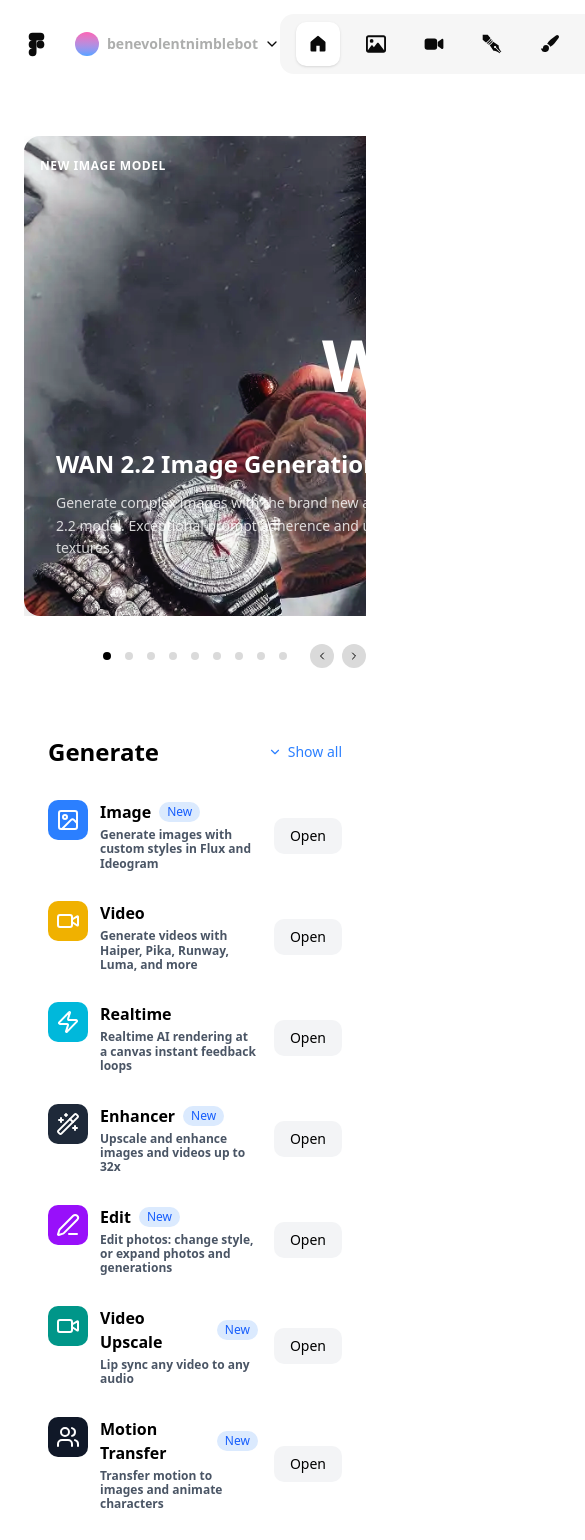
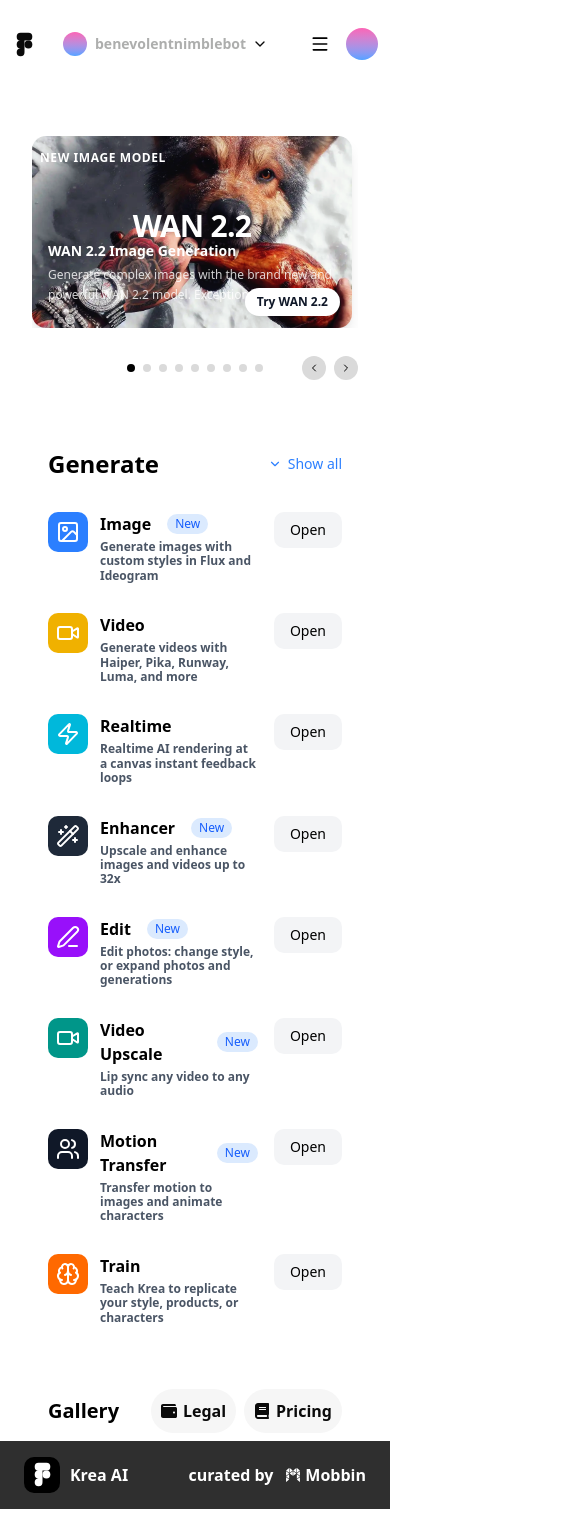
Before and after one commit to Lansa-18/cartolink_assessment, a Next.js app: page / in a window 390 px wide. Shown: the top 1540 px of the page, 585 px wide, since content can reach past the window. After the commit the page ends 1509 px from the top, so only its background shows below. Built offline with nearby package versions, Linux system fonts and the light colour scheme.

Commit message:
done with responsiveness

```diff
--- a/app/_components/Carousel.tsx
+++ b/app/_components/Carousel.tsx
@@ -1,25 +1,42 @@
 "use client";
 
-import { useState } from "react";
+import { useState, useEffect } from "react";
 import { ChevronLeft, ChevronRight } from "lucide-react";
 import { carouselDetails } from "@/lib/carouselDetails";
 import CarouselCard from "./CarouselCard";
 
 export default function Carousel() {
   const [currentIndex, setCurrentIndex] = useState(0);
+  const [scrollAmount, setScrollAmount] = useState(896);
 
-  // Calculate scroll amount (one card width + gap)
-  const scrollAmount = 896; // 880 card width + 16px gap
+  // Update scroll amount based on screen size
+  useEffect(() => {
+    const updateScrollAmount = () => {
+      if (window.innerWidth < 640) {
+        setScrollAmount(336); // 320px card + 16px gap
+      } else if (window.innerWidth < 900) {
+        setScrollAmount(576); // 560px card + 16px gap
+      } else if (window.innerWidth < 1024) {
+        setScrollAmount(736); // 720px card + 16px gap
+      } else {
+        setScrollAmount(896); // 880px card + 16px gap
+      }
+    };
+
+    updateScrollAmount();
+    window.addEventListener("resize", updateScrollAmount);
+    return () => window.removeEventListener("resize", updateScrollAmount);
+  }, []);
 
   const nextSlide = () => {
     setCurrentIndex((prevIndex) =>
-      prevIndex >= carouselDetails.length - 1 ? 0 : prevIndex + 1
+      prevIndex >= carouselDetails.length - 1 ? 0 : prevIndex + 1,
     );
   };
 
   const prevSlide = () => {
     setCurrentIndex((prevIndex) =>
-      prevIndex === 0 ? carouselDetails.length - 1 : prevIndex - 1
+      prevIndex === 0 ? carouselDetails.length - 1 : prevIndex - 1,
     );
   };
 
@@ -28,7 +45,7 @@
   };
 
   return (
-    <div className="w-full">
+    <div className="w-full px-2 sm:px-0">
       {/* Carousel Container */}
       <div className="overflow-hidden">
         <div
@@ -38,10 +55,7 @@
           }}
         >
           {carouselDetails.map((card) => (
-            <div
-              key={card.id}
-              className="flex-shrink-0"
-            >
+            <div key={card.id} className="flex-shrink-0">
               <CarouselCard
                 imgSrc={card.imgSrc}
                 modelText={card.modelText}
@@ -56,14 +70,14 @@
       </div>
 
       {/* Navigation and Dots */}
-      <div className="flex items-center justify-center mt-6 gap-3.5 relative h-8">
+      <div className="relative mt-6 flex h-8 items-center justify-center gap-3.5">
         {/* Dot Indicators */}
-        <div className="flex gap-3.5">
+        <div className="flex gap-2 sm:gap-3.5">
           {carouselDetails.map((_, index) => (
             <button
               key={index}
               onClick={() => goToSlide(index)}
-              className={`w-2 h-2 rounded-full transition-colors duration-200 cursor-pointer ${
+              className={`h-2 w-2 cursor-pointer rounded-full transition-colors duration-200 ${
                 index === currentIndex
                   ? "bg-black dark:bg-white"
                   : "bg-[#dadada] dark:bg-gray-600"
@@ -76,21 +90,21 @@
         <div className="absolute right-0 flex gap-2">
           <button
             onClick={prevSlide}
-            className="z-30 p-1.5 bg-[#dadada] dark:bg-white backdrop-blur-sm rounded-full group hover:bg-black transition-colors duration-200"
+            className="group z-30 rounded-full bg-[#dadada] p-1.5 backdrop-blur-sm transition-colors duration-200 hover:bg-black dark:bg-white"
           >
             <ChevronLeft
               size={12}
-              className="text-black group-hover:text-white font-bold dark:group-hover:text-black"
+              className="font-bold text-black group-hover:text-white dark:group-hover:text-black"
             />
           </button>
 
           <button
             onClick={nextSlide}
-            className="z-30 p-1.5 bg-[#dadada] dark:bg-white backdrop-blur-sm rounded-full group hover:bg-black hover:text-white transition-colors duration-200"
+            className="group z-30 rounded-full bg-[#dadada] p-1.5 backdrop-blur-sm transition-colors duration-200 hover:bg-black hover:text-white dark:bg-white"
           >
             <ChevronRight
               size={12}
-              className="text-black group-hover:text-white dark:group-hover:text-black font-bold"
+              className="font-bold text-black group-hover:text-white dark:group-hover:text-black"
             />
           </button>
         </div>
--- a/app/_components/CarouselCard.tsx
+++ b/app/_components/CarouselCard.tsx
@@ -10,36 +10,36 @@
   btnText,
 }: CarouselCardProps) {
   return (
-    <div className="relative w-[55rem] h-[30rem] rounded-2xl overflow-hidden shadow-2xl">
+    <div className="relative w-[20rem] h-[12rem] sm:w-[35rem] sm:h-[20rem] custom-900:w-[45rem] custom-900:h-[25rem] lg:w-[55rem] lg:h-[30rem] rounded-xl sm:rounded-2xl overflow-hidden shadow-lg sm:shadow-2xl">
       <Image src={imgSrc} alt="carousel-img" fill className="object-cover" />
 
-      <div className="absolute top-4 left-4 z-20">
+      <div className="absolute top-2 sm:top-4 left-2 sm:left-4 z-20">
         <span className="text-xs text-white font-bold tracking-wider uppercase">
           {modelText}
         </span>
       </div>
 
       {/* Content Overlay */}
-      <div className="relative z-20 h-full flex flex-col justify-center px-8">
+      <div className="relative z-20 h-full flex flex-col justify-center px-4 sm:px-6 custom-900:px-8">
         {/* Main Title */}
-        <div className="text-center mb-4">
-          <h1 className="text-7xl font-bold text-white mb-2 tracking-tight">
+        <div className="text-center mb-2 sm:mb-4">
+          <h1 className="text-3xl sm:text-4xl custom-900:text-6xl lg:text-7xl font-bold text-white mb-1 sm:mb-2 tracking-tight">
             {centerText}
           </h1>
         </div>
 
         {/* Description Section */}
-        <div className="max-w-md absolute bottom-8">
-          <h2 className="text-2xl font-bold text-white mb-3">
+        <div className="max-w-xs sm:max-w-sm custom-900:max-w-md absolute bottom-3 sm:bottom-6 custom-900:bottom-8">
+          <h2 className="text-sm sm:text-lg custom-900:text-xl lg:text-2xl font-bold text-white mb-1 sm:mb-2 custom-900:mb-3">
             {bottomHeaderText}
           </h2>
-          <p className="text-white/80 text-sm leading-relaxed mb-6">
+          <p className="text-white/80 text-xs sm:text-sm leading-relaxed mb-3 sm:mb-4 custom-900:mb-6 line-clamp-2 sm:line-clamp-3 custom-900:line-clamp-none">
             {bottomParagraph}
           </p>
         </div>
 
-        <div className="absolute bottom-8 right-8">
-          <button className="bg-white text-gray-900 px-6 py-3 cursor-pointer rounded-full font-semibold text-sm hover:bg-gray-100 transition-colors duration-200 shadow-lg">
+        <div className="absolute bottom-3 sm:bottom-6 custom-900:bottom-8 right-3 sm:right-6 custom-900:right-8">
+          <button className="bg-white text-gray-900 px-3 sm:px-4 custom-900:px-6 py-1.5 sm:py-2 custom-900:py-3 cursor-pointer rounded-full font-semibold text-xs sm:text-sm hover:bg-gray-100 transition-colors duration-200 shadow-lg">
             {btnText}
           </button>
         </div>
--- a/app/_components/Footer.tsx
+++ b/app/_components/Footer.tsx
@@ -11,17 +11,17 @@
             <div className="flex items-center justify-center w-9 h-9 bg-black rounded-lg">
               <IoLogoFigma size={25} className="text-white" />
             </div>
-            <span className="text-white font-bold text-2xl">Krea AI</span>
+            <span className="text-white font-bold text-base sm:text-2xl">Krea AI</span>
           </div>
 
           {/* Right Side - Curated by Mobbin */}
-          <div className="flex items-center gap-5 text-white">
-            <span className="text-2xl font-bold tracking-normal">
+          <div className="flex items-center gap-3 text-white">
+            <span className="text-base sm:text-2xl font-bold tracking-normal">
               curated by
             </span>
-            <div className="flex items-center gap-1.5">
-              <RxModulzLogo className="text-white text-5xl" />
-              <span className="text-white font-bold text-3xl">Mobbin</span>
+            <div className="flex items-center gap-1">
+              <RxModulzLogo />
+              <span className="text-white font-bold text-base  sm:text-3xl">Mobbin</span>
             </div>
           </div>
         </div>
--- a/app/_components/GenerateCard.tsx
+++ b/app/_components/GenerateCard.tsx
@@ -18,8 +18,7 @@
         </button>
       </div>
 
-      {/* Grid */}
-      <div className="grid grid-cols-1 md:grid-cols-4 gap-7.5">
+      <div className="grid grid-cols-1 md:grid-cols-2 lg:grid-cols-3 xl:grid-cols-4 gap-7.5">
         {generateItems.map((item) => (
           <div
             key={item.id}
@@ -36,8 +35,8 @@
 
                 {/* Title and Description */}
                 <div className="">
-                  <div className="flex items-center gap-2 mb-1">
-                    <h3 className="text-base font-semibold text-black dark:text-white">
+                  <div className="flex items-center gap-4 lg:gap-2 md:gap-1 md:border-red-500 mb-1">
+                    <h3 className="text-base font-semibold text-black dark:text-white md:leading-[1.20] md:text-sm">
                       {item.title}
                     </h3>
                     {item.isNew && (
@@ -53,7 +52,7 @@
               </div>
 
               {/* Right side - Open Button */}
-              <button className="bg-gray-100 hover:bg-gray-200 dark:bg-gray-800 dark:hover:bg-gray-700 text-black dark:text-white font-medium py-2 px-4 rounded-lg transition-colors duration-200 text-sm ml-4 flex-shrink-0">
+              <button className="bg-gray-100 self-start hover:bg-gray-200 dark:bg-gray-800 dark:hover:bg-gray-700 text-black dark:text-white font-medium py-2 px-4 rounded-lg transition-colors duration-200 text-sm ml-4 flex-shrink-0">
                 Open
               </button>
             </div>
--- /dev/null
+++ b/app/_components/HamburgerMenu.tsx
@@ -0,0 +1,141 @@
+"use client";
+
+import { Bell, Headset, Images, Menu, X } from "lucide-react";
+import Link from "next/link";
+import { usePathname } from "next/navigation";
+import { useState } from "react";
+import { FaFolder, FaRegImage } from "react-icons/fa6";
+import { GiFountainPen } from "react-icons/gi";
+import { GoHomeFill } from "react-icons/go";
+import { HiMiniPaintBrush } from "react-icons/hi2";
+import { IoVideocam } from "react-icons/io5";
+import { PiMarkerCircleFill } from "react-icons/pi";
+import { ThemeToggle } from "./ThemeToggle";
+
+export default function HamburgerMenu() {
+  const [isOpen, setIsOpen] = useState(false);
+  const pathName = usePathname();
+
+  const navItems = [
+    { href: "/", icon: GoHomeFill, label: "Home" },
+    { href: "#", icon: FaRegImage, label: "Desktop" },
+    { href: "#", icon: IoVideocam, label: "Video" },
+    { href: "#", icon: GiFountainPen, label: "Edit" },
+    { href: "#", icon: HiMiniPaintBrush, label: "Check" },
+    { href: "#", icon: PiMarkerCircleFill, label: "Text" },
+    { href: "#", icon: FaFolder, label: "Files" },
+  ];
+
+  const toggleMenu = () => {
+    setIsOpen(!isOpen);
+  };
+
+  const closeMenu = () => {
+    setIsOpen(false);
+  };
+
+  return (
+    <div className="relative xl:hidden">
+      <button
+        onClick={toggleMenu}
+        className="rounded-lg p-2 transition-colors duration-200 hover:bg-gray-100 dark:hover:bg-gray-800"
+        aria-label="Toggle menu"
+      >
+        {isOpen ? (
+          <X size={20} className="text-black dark:text-white" />
+        ) : (
+          <Menu size={20} className="text-black dark:text-white" />
+        )}
+      </button>
+
+      {/* Dropdown Menu */}
+      {isOpen && (
+        <>
+          {/* Backdrop */}
+          <div
+            className="bg-opacity-25 fixed inset-0 z-40 bg-black"
+            onClick={closeMenu}
+          />
+
+          {/* Menu Content */}
+          <div className="absolute top-12 right-0 z-50 w-64 rounded-xl border border-gray-200 bg-white py-2 shadow-lg dark:border-gray-700 dark:bg-gray-900">
+            {/* Navigation Items */}
+            <div className="px-2 py-2">
+              <h3 className="px-2 py-1 text-xs font-semibold tracking-wider text-gray-500 uppercase dark:text-gray-400">
+                Navigation
+              </h3>
+              {navItems.map((item) => {
+                const IconComponent = item.icon;
+                return (
+                  <Link
+                    key={item.href}
+                    href={item.href}
+                    onClick={closeMenu}
+                    className={`flex items-center gap-3 rounded-lg px-3 py-2 transition-colors duration-200 ${
+                      pathName === item.href
+                        ? "bg-blue-50 text-blue-600 dark:bg-blue-900 dark:text-blue-300"
+                        : "text-black hover:bg-gray-50 dark:text-white dark:hover:bg-gray-800"
+                    }`}
+                  >
+                    <IconComponent size={18} />
+                    <span className="font-medium">{item.label}</span>
+                  </Link>
+                );
+              })}
+            </div>
+
+            {/* Divider */}
+            <div className="my-2 border-t border-gray-200 dark:border-gray-700" />
+
+            {/* Utility Items */}
+            <div className="px-2 py-2">
+              <h3 className="px-2 py-1 text-xs font-semibold tracking-wider text-gray-500 uppercase dark:text-gray-400">
+                Tools
+              </h3>
+
+              {/* Gallery */}
+              <Link
+                href="/gallery"
+                onClick={closeMenu}
+                className="flex items-center gap-3 rounded-lg px-3 py-2 transition-colors duration-200 hover:bg-gray-50 dark:hover:bg-gray-800"
+              >
+                <Images size={18} className="text-black dark:text-white" />
+                <span className="font-medium text-black dark:text-white">
+                  Gallery
+                </span>
+              </Link>
+
+              {/* Support */}
+              <Link
+                href="/support"
+                onClick={closeMenu}
+                className="flex items-center gap-3 rounded-lg px-3 py-2 transition-colors duration-200 hover:bg-gray-50 dark:hover:bg-gray-800"
+              >
+                <Headset size={18} className="text-black dark:text-white" />
+                <span className="font-medium text-black dark:text-white">
+                  Support
+                </span>
+              </Link>
+
+              {/* Notification Bell */}
+              <div className="flex items-center gap-3 rounded-lg px-3 py-2 transition-colors duration-200 hover:bg-gray-50 dark:hover:bg-gray-800">
+                <Bell size={18} className="text-black dark:text-white" />
+                <span className="font-medium text-black dark:text-white">
+                  Notifications
+                </span>
+              </div>
+
+              {/* Theme Toggle */}
+              <div className="flex items-center justify-between rounded-lg px-3 py-2 transition-colors duration-200 hover:bg-gray-50 dark:hover:bg-gray-800">
+                <span className="font-medium text-black dark:text-white">
+                  Theme
+                </span>
+                <ThemeToggle />
+              </div>
+            </div>
+          </div>
+        </>
+      )}
+    </div>
+  );
+}
--- a/app/_components/Navigation.tsx
+++ b/app/_components/Navigation.tsx
@@ -1,54 +1,51 @@
 "use client";
 
-import {
-  Bell,
-  Headset,
-  Images
-} from "lucide-react";
+import { Bell, Headset, Images } from "lucide-react";
 import Link from "next/link";
 import { usePathname } from "next/navigation";
-import { FaFolder, FaRegImage } from 'react-icons/fa6';
-import { GiFountainPen } from 'react-icons/gi';
-import { GoHomeFill } from 'react-icons/go';
-import { HiMiniPaintBrush } from 'react-icons/hi2';
-import { IoVideocam } from 'react-icons/io5';
-import { PiMarkerCircleFill } from 'react-icons/pi';
+import { FaFolder, FaRegImage } from "react-icons/fa6";
+import { GiFountainPen } from "react-icons/gi";
+import { GoHomeFill } from "react-icons/go";
+import { HiMiniPaintBrush } from "react-icons/hi2";
+import { IoVideocam } from "react-icons/io5";
+import { PiMarkerCircleFill } from "react-icons/pi";
 import Button from "./Button";
 import Logo from "./Logo";
 import SupportIcon from "./SupportIcons";
 import { ThemeToggle } from "./ThemeToggle";
+import HamburgerMenu from "./HamburgerMenu";
 
 export default function Navigation() {
   const pathName = usePathname();
 
   const navItems = [
     { href: "/", icon: GoHomeFill, label: "Home" },
-    { href: "/desktop", icon: FaRegImage, label: "Desktop" },
-    { href: "/video", icon: IoVideocam, label: "Video" },
-    { href: "/edit", icon: GiFountainPen, label: "Edit" },
-    { href: "/check", icon: HiMiniPaintBrush, label: "Check" },
-    { href: "/text", icon: PiMarkerCircleFill, label: "Text" },
-    { href: "/files", icon: FaFolder, label: "Files" },
+    { href: "#", icon: FaRegImage, label: "Desktop" },
+    { href: "#", icon: IoVideocam, label: "Video" },
+    { href: "#", icon: GiFountainPen, label: "Edit" },
+    { href: "#", icon: HiMiniPaintBrush, label: "Check" },
+    { href: "#", icon: PiMarkerCircleFill, label: "Text" },
+    { href: "#", icon: FaFolder, label: "Files" },
   ];
 
   return (
-    <nav className="bg-white dark:bg-black px-6 py-3">
+    <nav className="bg-white px-3 py-3 sm:px-6 dark:bg-black">
       <div className="mx-auto">
-        <div className="flex justify-between items-center h-16">
+        <div className="flex h-16 items-center justify-between">
           {/* Logo */}
           <article className="flex items-center">
             <Logo />
           </article>
 
-          {/* Navigation Icons */}
-          <article className="flex items-center gap-3.5 py-2 px-4 rounded-xl bg-primary-grey">
+          {/* Navigation Icons - Hidden on mobile, shown on tablet+ */}
+          <article className="bg-primary-grey hidden items-center gap-3.5 rounded-xl px-4 py-2 lg:flex">
             {navItems.map((item) => {
               const IconComponent = item.icon;
               return (
                 <Link
                   key={item.href}
                   href={item.href}
-                  className={`p-3 rounded-lg ${pathName === item.href ? "bg-white dark:bg-black shadow-sm" : "bg-none"} hover:bg-white dark:hover:bg-black hover:shadow-sm transition-all duration-300`}
+                  className={`rounded-lg p-3 ${pathName === item.href ? "bg-white shadow-sm dark:bg-black" : "bg-none"} transition-all duration-300 hover:bg-white hover:shadow-sm dark:hover:bg-black`}
                   title={item.label}
                 >
                   <IconComponent size={20} className="" />
@@ -57,8 +54,11 @@
             })}
           </article>
 
-          {/* Profile/User Section */}
-          <article className="flex items-center gap-4">
+          <article className="flex items-center gap-2 sm:gap-4">
+            <HamburgerMenu />
+
+            {/* Desktop Items - Hidden on mobile */}
+            <div className="hidden items-center gap-2 sm:gap-4 xl:flex">
               {/* Gallery */}
               <SupportIcon text="Gallery" href="/gallery" icon={Images} />
 
@@ -70,8 +70,9 @@
 
               {/* Dark / Light Mode */}
               <ThemeToggle />
+            </div>
 
-            <button className="w-8 h-8 rounded-full bg-gradient-to-b from-pink-400 to-blue-400 flex items-center justify-center hover:shadow-md transition-shadow duration-200">
+            <button className="flex h-8 w-8 items-center justify-center rounded-full bg-gradient-to-b from-pink-400 to-blue-400 transition-shadow duration-200 hover:shadow-md">
               <span className="text-sm font-medium text-white"></span>
             </button>
           </article>
--- a/app/globals.css
+++ b/app/globals.css
@@ -2,6 +2,7 @@
 @import "tw-animate-css";
 
 @custom-variant dark (&:is(.dark *));
+@custom-variant custom-900 (min-width: 900px);
 
 @theme inline {
   --color-background: var(--background);
@@ -46,6 +47,10 @@
   --color-primary-grey: var(--primary-grey);
   --color-secondary-grey: var(--secondary-grey);
   --color-tertiary-grey: var(--tertiary-grey);
+
+  /* Custom Breakpoints */
+  --breakpoint-xs: 475px;
+  --breakpoint-custom-900: var(--custom-900);
 }
 
 :root {
@@ -86,6 +91,8 @@
   --primary-grey: #f6f6f6;
   --secondary-grey: #f8f8f8;
   --tertiary-grey: #f9f9f9;
+
+  --custom-900: 56.25rem;
 }
 
 .dark {
--- a/app/layout.tsx
+++ b/app/layout.tsx
@@ -3,7 +3,6 @@
 import "./globals.css";
 import Navigation from "./_components/Navigation";
 import { ThemeProvider } from "./_components/ThemeProvider";
-import Footer from "./_components/Footer";
 
 const geistSans = Geist({
   variable: "--font-geist-sans",
--- a/app/page.tsx
+++ b/app/page.tsx
@@ -13,18 +13,18 @@
           <GenerateSection />
 
           <section className="flex items-center justify-between mb-2 px-6 ">
-            <h3 className="text-2xl font-bold text-black dark:text-white">
+            <h3 className="sm:text-2xl text-xl font-bold text-black dark:text-white">
               Gallery
             </h3>
 
             <div className="flex gap-2">
               <button className="bg-primary-grey relative flex font-semibold cursor-pointer items-center gap-1.5 rounded-full p-2.5 transition-all duration-300 hover:bg-gray-100 dark:hover:text-black">
                 <FaWallet />
-                <span>Legal</span>
+                <span className="text-base sm:text-xl">Legal</span>
               </button>
               <button className="bg-primary-grey relative flex font-semibold cursor-pointer items-center gap-1.5 rounded-full p-2.5 transition-all duration-300 hover:bg-gray-100 dark:hover:text-black">
                 <FaBook />
-                <span>Pricing</span>
+                <span className="text-base sm:text-xl">Pricing</span>
               </button>
             </div>
           </section>
```
Lines whose indentation alone changed are shown as unchanged.
